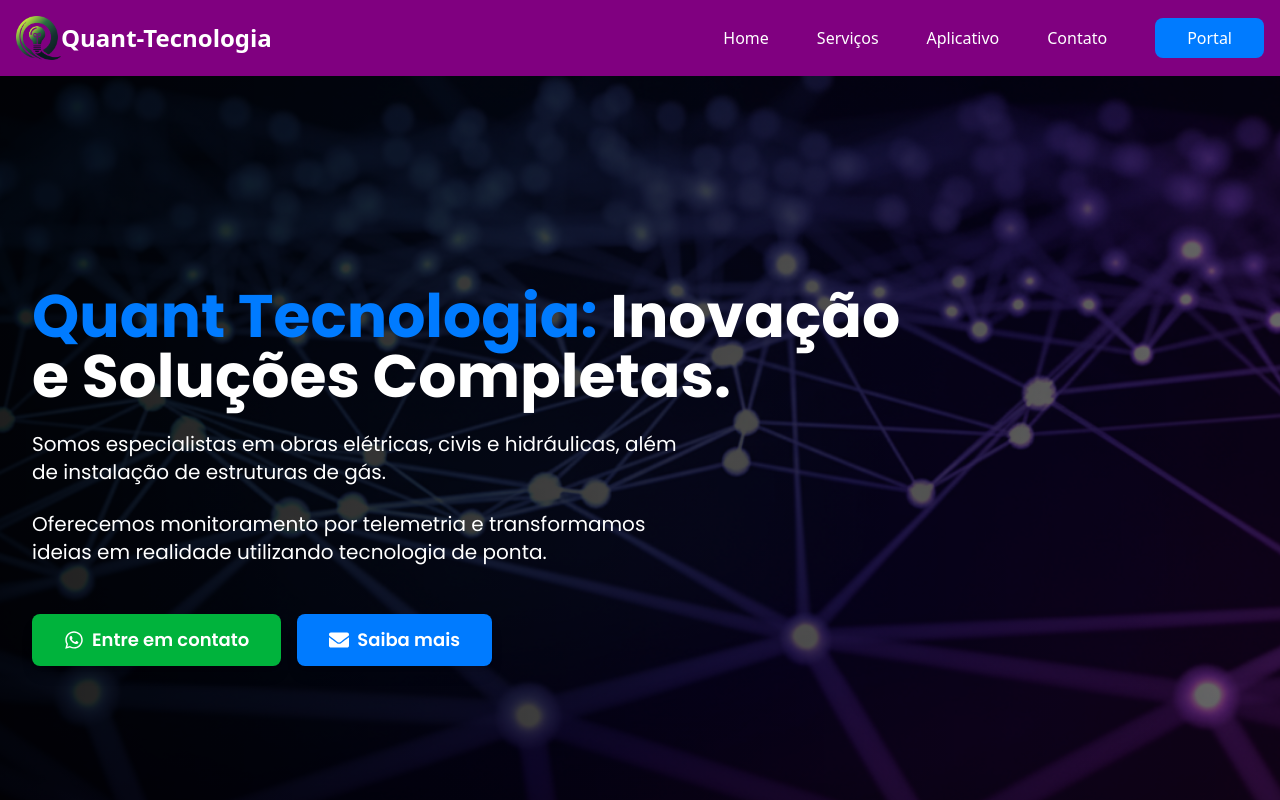
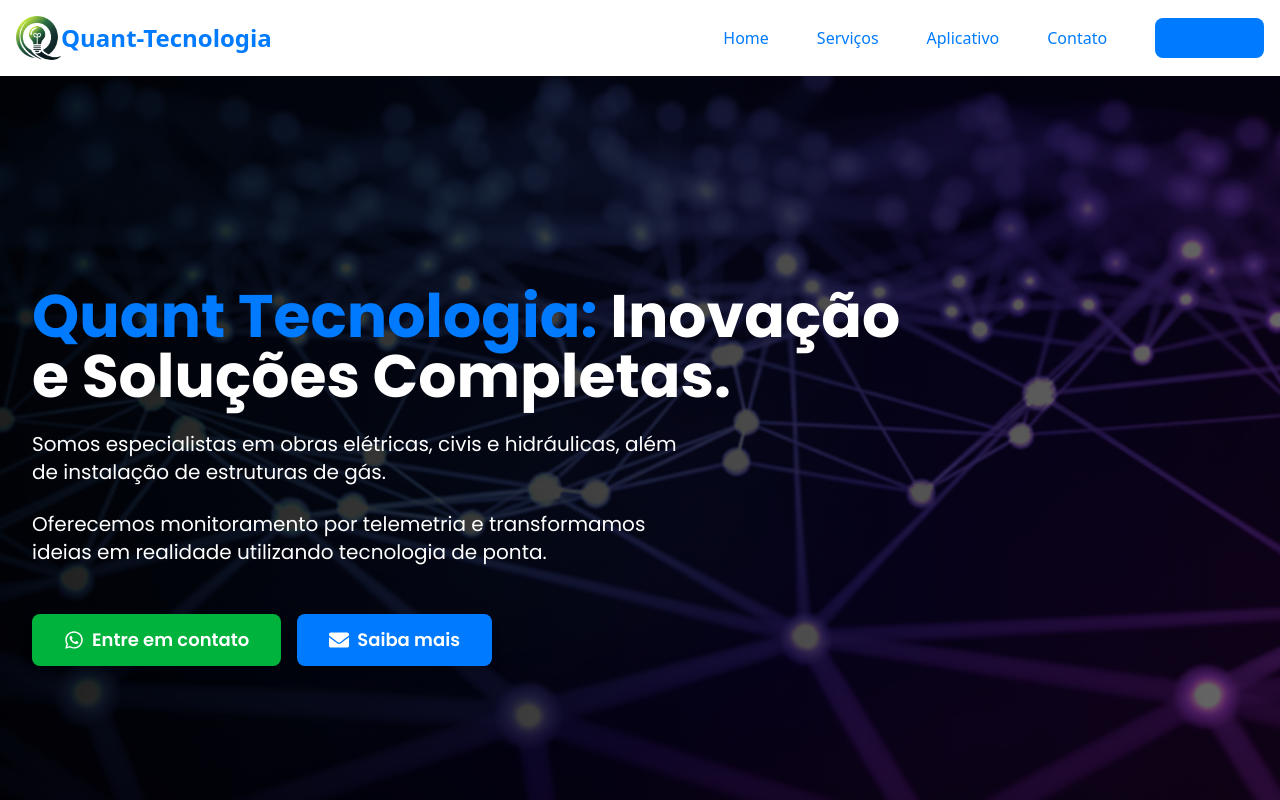
Before and after one commit to MatheusxMota/Quantnext, a Next.js app: page / in a window 1280 px wide. Built offline with nearby package versions, Linux system fonts and the light colour scheme.

Commit message:
Atualizando header

```diff
--- a/src/app/components/Header.tsx
+++ b/src/app/components/Header.tsx
@@ -9,7 +9,7 @@
   const [mobileMenuOpen, setMobileMenuOpen] = useState(false);
 
   return (
-    <header className="bg-roxo-escuro text-white p-4 sticky top-0 z-50">
+    <header className="bg-white text-quant-blue p-4 sticky top-0 z-50">
       <div className="container mx-auto flex justify-between items-center">
         <Link href="/" className="flex items-center">
 
```
